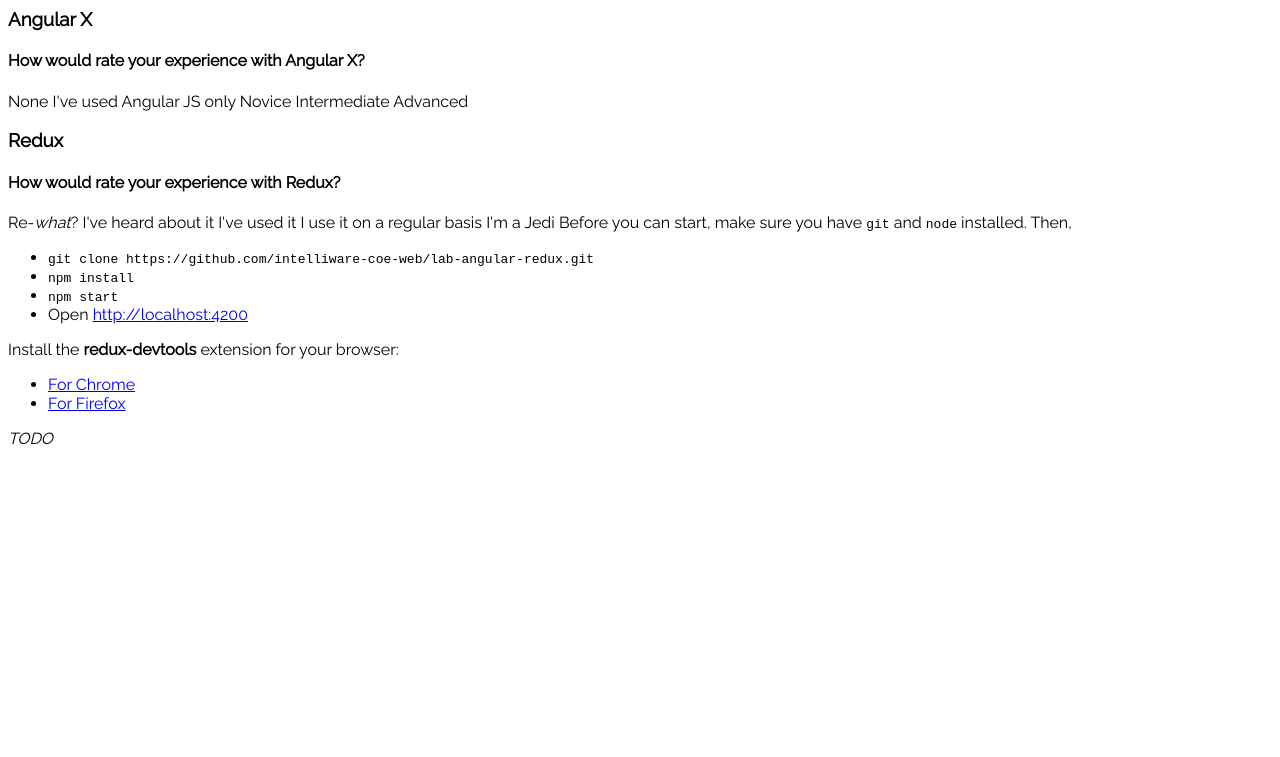
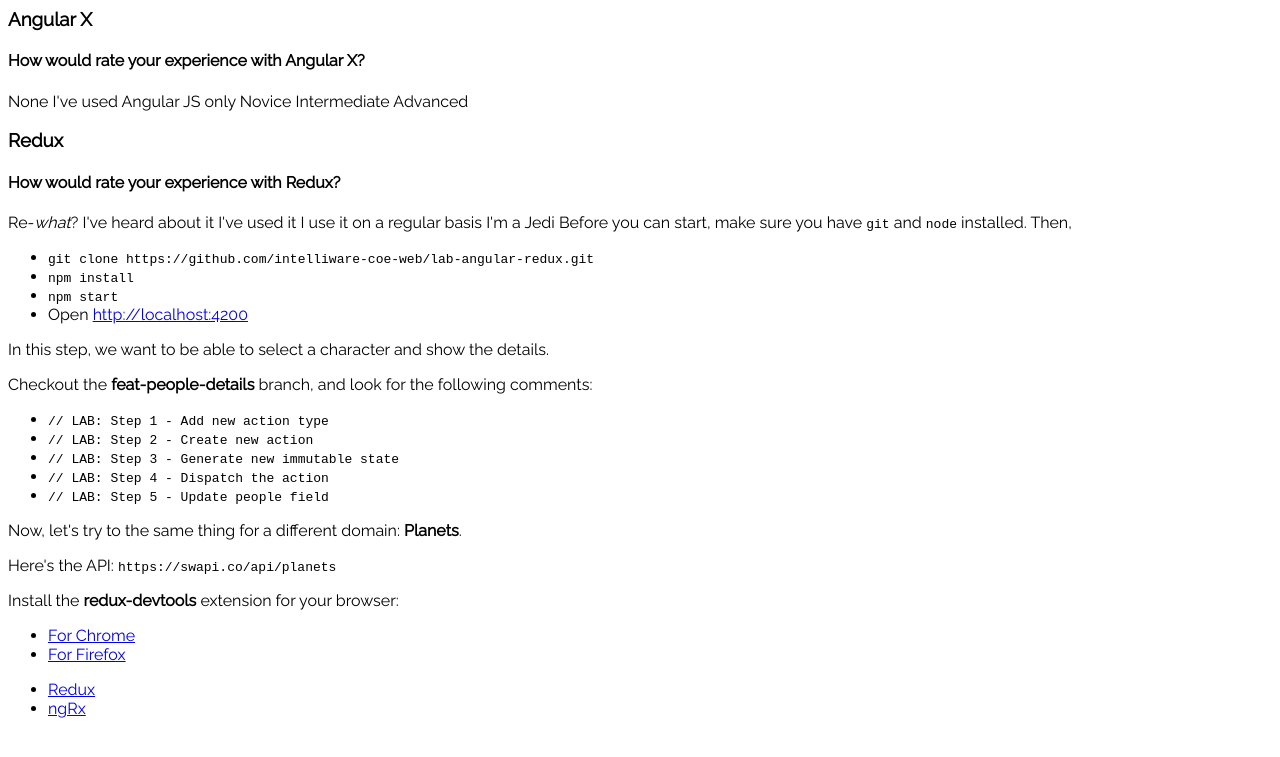
Before and after one commit to intelliware-coe-web/lab-angular-redux, a Jekyll site: the page built from docs/index.md, in a window 1280 px wide. Shown: the top 757 px of the page. Built offline with Jekyll 4.4.1, drawn with Linux system fonts in a browser that asks for light colours.

Commit message:
chore(lab): Added coding steps

```diff
--- a/docs/_layouts/page.html
+++ b/docs/_layouts/page.html
@@ -118,7 +118,28 @@
     </google-codelab-step>
 
 
-    <google-codelab-step label="Redux DevTools" duration="5">
+    <google-codelab-step label="Support a new action" duration="15">
+        In this step, we want to be able to select a character and show the details.
+
+        <p>Checkout the <strong>feat-people-details</strong> branch, and look for the following comments:</p>
+
+        <ul>
+            <li><code>// LAB: Step 1 - Add new action type</code></li>
+            <li><code>// LAB: Step 2 - Create new action</code></li>
+            <li><code>// LAB: Step 3 - Generate new immutable state</code></li>
+            <li><code>// LAB: Step 4 - Dispatch the action</code></li>
+            <li><code>// LAB: Step 5 - Update people field</code></li>
+        </ul>
+    </google-codelab-step>
+
+    <google-codelab-step label="Create a new store" duration="25">
+        Now, let's try to the same thing for a different domain: <strong>Planets</strong>.
+        <p>
+            Here's the API: <code>https://swapi.co/api/planets</code>
+        </p>
+    </google-codelab-step>
+
+    <google-codelab-step label="Redux DevTools" duration="4">
         Install the <strong>redux-devtools</strong> extension for your browser:
         <ul>
             <li><a href="https://chrome.google.com/webstore/detail/redux-devtools/lmhkpmbekcpmknklioeibfkpmmfibljd">For Chrome</a></li>
@@ -128,7 +149,12 @@
 
 
     <google-codelab-step label="Additional Resources" duration="1">
-        <em>TODO</em>
+        <ul>
+            <li><a href="http://redux.js.org/">Redux</a></li>
+            <li><a href="https://github.com/ngrx/store">ngRx</a></li>
+        </ul>
+
+
     </google-codelab-step>
 
 
```
Also changed, not shown: docs/Gemfile.lock.
